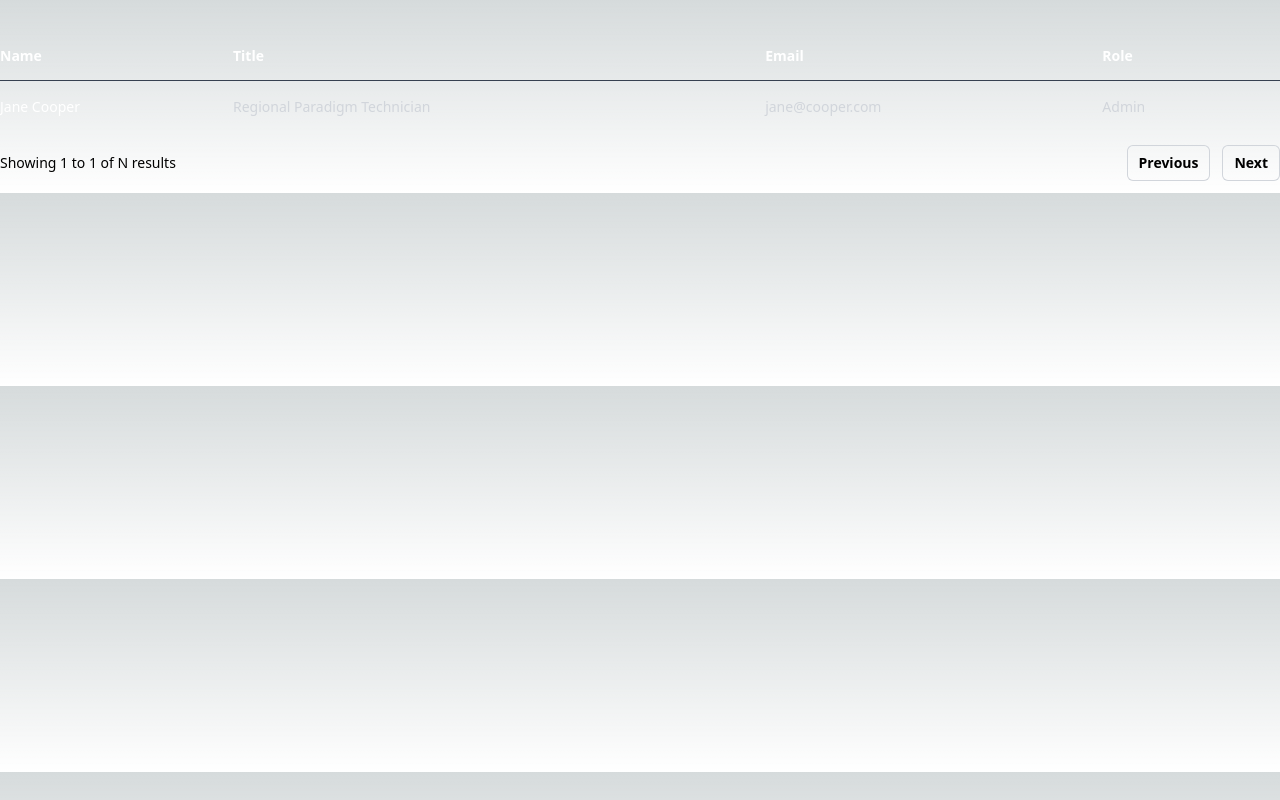
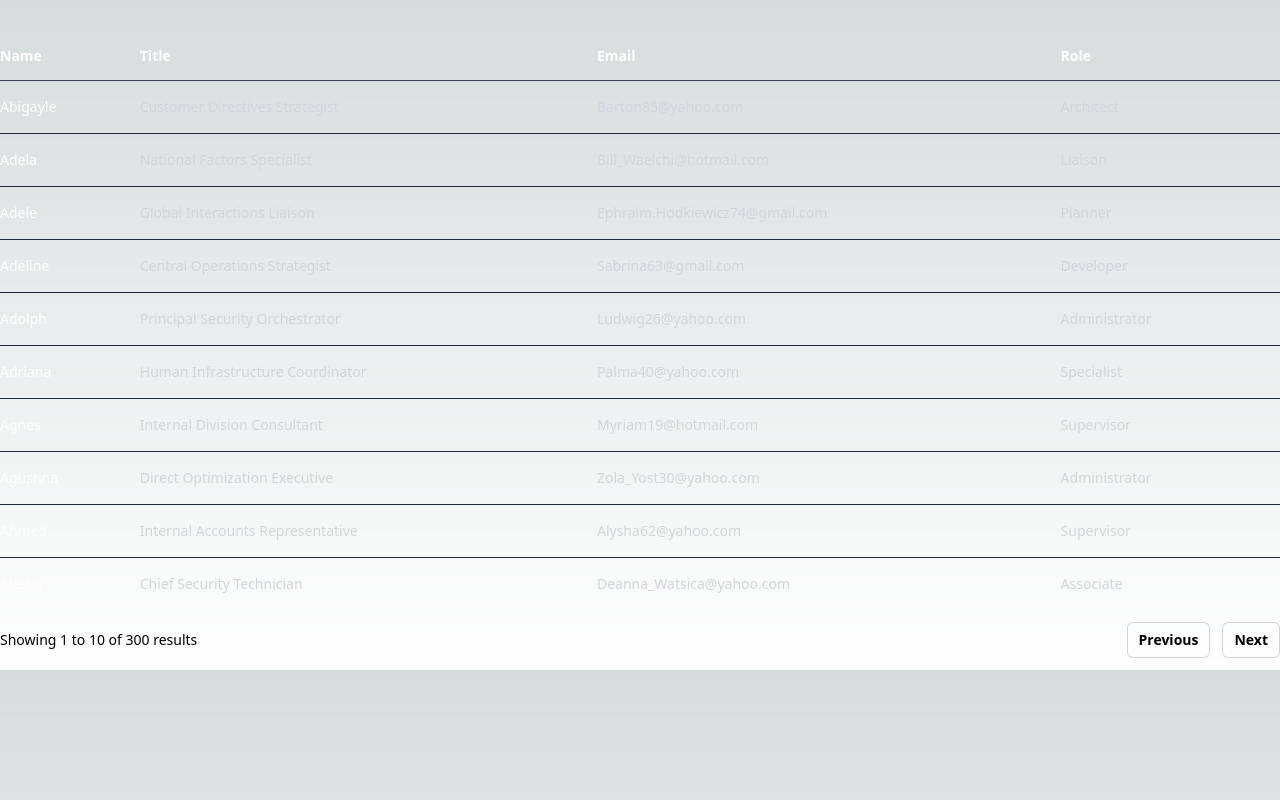
Before and after one commit to gorrion-io/summer-camp-2023, a Next.js app: page /task in a window 1280 px wide. Shown: the top 800 px of the page. Built offline with nearby package versions, Linux system fonts and the light colour scheme.

Commit message:
Prepare the pagination component to be used in pages/task.tsx

```diff
--- a/pages/_app.tsx
+++ b/pages/_app.tsx
@@ -1,6 +1,13 @@
-import '@/styles/globals.css'
-import type { AppProps } from 'next/app'
+import { QueryClient, QueryClientProvider } from 'react-query';
+import '@/styles/globals.css';
+import type { AppProps } from 'next/app';
 
-export default function App({ Component, pageProps }: AppProps) {
-  return <Component {...pageProps} />
+const queryClient = new QueryClient();
+
+export default function MyApp({ Component, pageProps }: AppProps) {
+  return (
+    <QueryClientProvider client={queryClient}>
+      <Component {...pageProps} />
+    </QueryClientProvider>
+  );
 }
--- a/pages/api/people.ts
+++ b/pages/api/people.ts
@@ -2,7 +2,7 @@ import type { NextApiRequest, NextApiResponse } from 'next';
 import { faker } from '@faker-js/faker';
 import { numberOfUsers } from '../../parametr';
 
-type User = {
+export type User = {
   name: string;
   email: string;
   title: string;
--- a/pages/task.tsx
+++ b/pages/task.tsx
@@ -1,15 +1,44 @@
+import { useState } from 'react';
+import { useQuery } from 'react-query';
+import { numberOfUsers } from '../parametr';
+import { User } from './api/people';
+
 export default function Task() {
   /**  TODO: Create an endpoint that returns a list of people, and use that here.
    * Use tanstack/react-query to fetch the data
    */
-  const people = [
-    {
-      name: "Jane Cooper",
-      email: "jane@cooper.com",
-      title: "Regional Paradigm Technician",
-      role: "Admin",
-    },
-  ];
+
+  const [currentPage, setCurrentPage] = useState(1);
+  const pageSize = 10;
+
+  const fetchPeople = async (currentPage: number) => {
+    const response = await fetch(`/api/people?page=${currentPage}`);
+    const data = await response.json();
+    return data;
+  };
+
+  const {
+    data: people,
+    isLoading,
+    isError,
+  } = useQuery(['people', currentPage], () => fetchPeople(currentPage));
+
+  const totalPages = Math.ceil(numberOfUsers / pageSize);
+
+  const goToPage = (page: number) => {
+    if (page >= 1 && page <= totalPages) {
+      setCurrentPage(page);
+    }
+  };
+
+  if (isLoading) {
+    return <div>Loading...</div>;
+  }
+
+  if (isError) {
+    return <div>Error while fetching data</div>;
+  }
+
   return (
     <div className="mx-auto max-w-7xl">
       <div className="mt-8 flow-root">
@@ -48,7 +77,7 @@ export default function Task() {
                 </tr>
               </thead>
               <tbody className="divide-y divide-gray-800">
-                {people.map((person) => (
+                {people.map((person: User) => (
                   <tr key={person.email}>
                     <td className="whitespace-nowrap py-4 pl-4 pr-3 text-sm font-medium text-white sm:pl-0">
                       {person.name}
@@ -73,24 +102,33 @@ export default function Task() {
             >
               <div className="hidden sm:block">
                 <p className="text-sm">
-                  Showing <span className="font-medium">1</span> to{" "}
-                  <span className="font-medium">1</span> of{" "}
-                  <span className="font-medium">N</span> results
+                  Showing{' '}
+                  <span className="font-medium">
+                    {(currentPage - 1) * pageSize + 1}
+                  </span>{' '}
+                  to{' '}
+                  <span className="font-medium">
+                    {Math.min(currentPage * pageSize, numberOfUsers)}
+                  </span>{' '}
+                  of <span className="font-medium">{numberOfUsers}</span>{' '}
+                  results
                 </p>
               </div>
               <div className="flex flex-1 justify-between sm:justify-end">
-                <a
-                  href="#"
+                <button
+                  onClick={() => goToPage(currentPage - 1)}
+                  disabled={currentPage === 1}
                   className="relative inline-flex items-center rounded-md px-3 py-2 text-sm font-semibold ring-1 ring-inset ring-gray-300 hover:bg-gray-50 focus-visible:outline-offset-0"
                 >
                   Previous
-                </a>
-                <a
-                  href="#"
+                </button>
+                <button
+                  onClick={() => goToPage(currentPage + 1)}
+                  disabled={currentPage === totalPages}
                   className="relative ml-3 inline-flex items-center rounded-md px-3 py-2 text-sm font-semibold ring-1 ring-inset ring-gray-300 hover:bg-gray-50 focus-visible:outline-offset-0"
                 >
                   Next
-                </a>
+                </button>
               </div>
             </nav>
           </div>
--- a/parametr/index.ts
+++ b/parametr/index.ts
@@ -1 +1 @@
-export const numberOfUsers = 200;
+export const numberOfUsers = 300;
```
